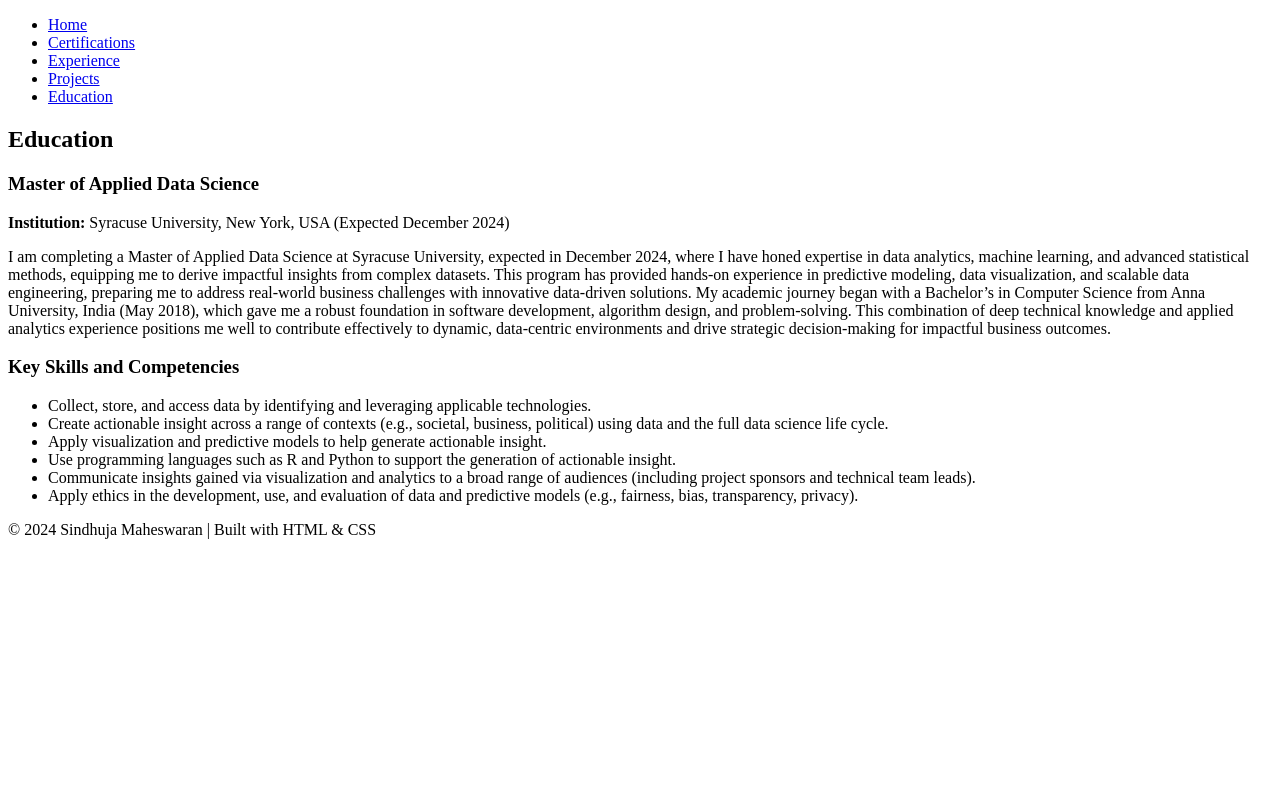
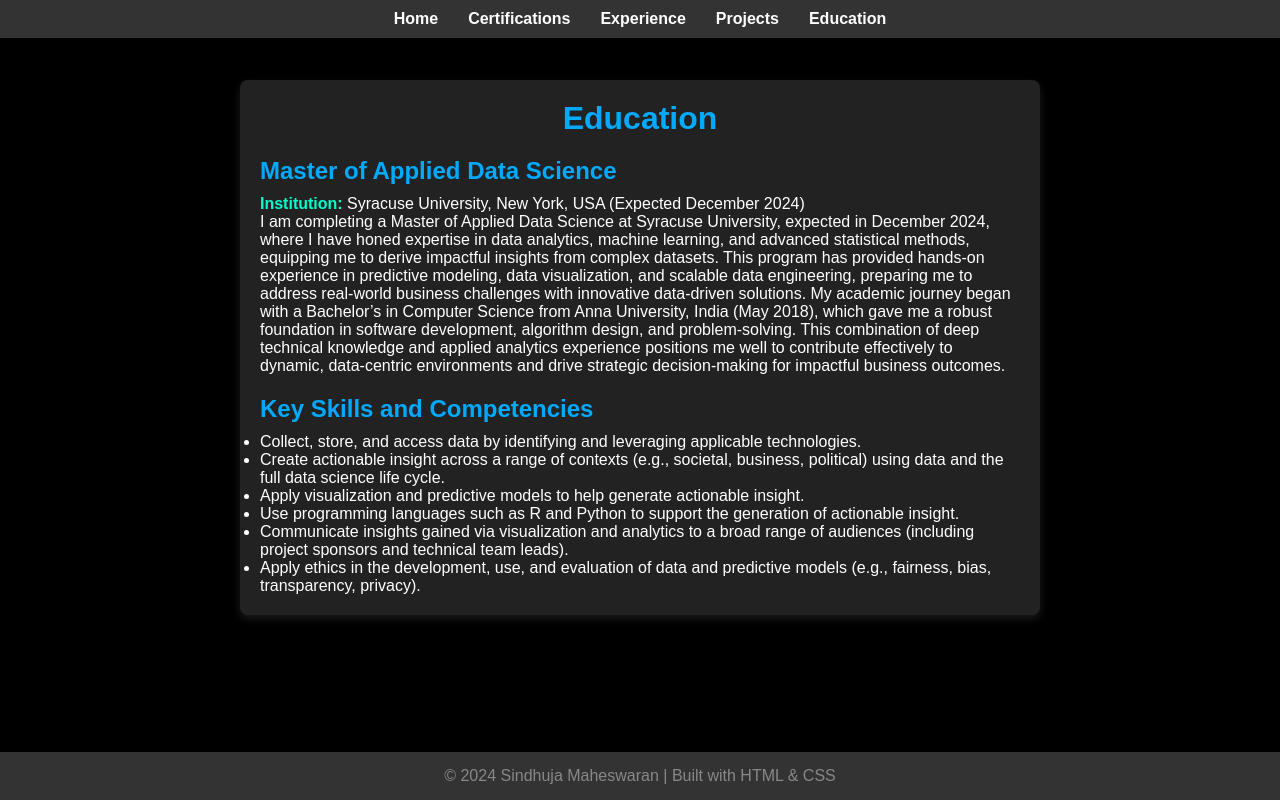
Before and after one commit to SindhujaMaheswaran/Sindhuja-Maheswaran.github.io, a plain HTML site: page experience.html in a window 1280 px wide. Drawn offline with Linux system fonts and the light colour scheme.

Commit message:
Update style.css

```diff
--- a/style.css
+++ b/style.css
@@ -1,53 +1,122 @@
-<!DOCTYPE html>
-<html lang="en">
-<head>
-    <meta charset="UTF-8">
-    <meta name="viewport" content="width=device-width, initial-scale=1.0">
-    <title>Education - Sindhuja Maheswaran</title>
-    <link rel="stylesheet" href="style.css">
-</head>
-<body>
+/* Reset styling */
+* {
+    margin: 0;
+    padding: 0;
+    box-sizing: border-box;
+}
 
-    <!-- Header with Navigation Links -->
-    <header class="navbar">
-        <ul>
-            <li><a href="index.html">Home</a></li>
-            <li><a href="certifications.html">Certifications</a></li>
-            <li><a href="experience.html">Experience</a></li>
-            <li><a href="projects.html">Projects</a></li>
-            <li><a href="skills.html">Education</a></li>
-        </ul>
-    </header>
+/* Global body styling */
+body {
+    font-family: Arial, sans-serif;
+    background-color: #000; /* Black background */
+    color: #fff; /* White text */
+    display: flex;
+    flex-direction: column;
+    align-items: center;
+    min-height: 100vh;
+}
 
-    <!-- Main Content -->
-    <main class="main-content">
-        <h2>Education</h2>
-        <section class="education">
-            <h3>Master of Applied Data Science</h3>
-            <p><strong>Institution:</strong> Syracuse University, New York, USA (Expected December 2024)</p>
-            <p class="description">
-                I am completing a Master of Applied Data Science at Syracuse University, expected in December 2024,
-                where I have honed expertise in data analytics, machine learning, and advanced statistical methods,
-                equipping me to derive impactful insights from complex datasets. This program has provided hands-on
-                experience in predictive modeling, data visualization, and scalable data engineering, preparing me to
-                address real-world business challenges with innovative data-driven solutions. My academic journey began
-                with a Bachelor’s in Computer Science from Anna University, India (May 2018), which gave me a robust
-                foundation in software development, algorithm design, and problem-solving. This combination of deep
-                technical knowledge and applied analytics experience positions me well to contribute effectively to
-                dynamic, data-centric environments and drive strategic decision-making for impactful business outcomes.
-            </p>
+/* Navbar styling */
+.navbar {
+    width: 100%;
+    background-color: #333;
+    padding: 10px 0;
+    text-align: center;
+    position: fixed;
+    top: 0;
+    z-index: 1000;
+}
 
-            <h3>Key Skills and Competencies</h3>
-            <ul class="skills-list">
-                <li>Collect, store, and access data by identifying and leveraging applicable technologies.</li>
-                <li>Create actionable insight across a range of contexts (e.g., societal, business, political) using data and the full data science life cycle.</li>
-                <li>Apply visualization and predictive models to help generate actionable insight.</li>
-                <li>Use programming languages such as R and Python to support the generation of actionable insight.</li>
-                <li>Communicate insights gained via visualization and analytics to a broad range of audiences (including project sponsors and technical team leads).</li>
-                <li>Apply ethics in the development, use, and evaluation of data and predictive models (e.g., fairness, bias, transparency, privacy).</li>
-            </ul>
-        </section>
-    </main>
+.navbar ul {
+    list-style-type: none;
+    display: flex;
+    justify-content: center;
+}
 
-</body>
-</html>
+.navbar ul li {
+    margin: 0 15px;
+}
+
+.navbar ul li a {
+    color: #fff;
+    text-decoration: none;
+    font-weight: bold;
+    transition: color 0.3s;
+}
+
+.navbar ul li a:hover {
+    color: #ddd;
+}
+
+/* Main content styling */
+.main-content {
+    margin-top: 80px; /* Space for navbar */
+    width: 90%;
+    max-width: 800px; /* For readability on larger screens */
+    padding: 20px;
+    background-color: #222; /* Darker content area */
+    color: #fff;
+    border-radius: 8px;
+    box-shadow: 0px 4px 8px rgba(255, 255, 255, 0.1);
+    text-align: left;
+}
+
+/* Section heading styling */
+.main-content h2 {
+    font-size: 2em;
+    color: #00aaff;
+    margin-bottom: 20px;
+    text-align: center;
+}
+
+/* Education title styling */
+.education h3 {
+    color: #00aaff;
+    font-size: 1.5em;
+    margin-bottom: 10px;
+}
+
+/* Institution and date styling */
+.education p strong {
+    color: #00ffcc;
+}
+
+/* Education description styling */
+.education .description {
+    margin-top: 10px;
+    line-height: 1.6;
+    text-align: justify;
+    color: #ccc;
+}
+
+/* Key Skills and Competencies heading */
+.main-content h3 {
+    font-size: 1.5em;
+    color: #00aaff;
+    margin-top: 20px;
+    margin-bottom: 10px;
+}
+
+/* Skills list styling */
+.skills-list {
+    list-style-type: disc;
+    padding-left: 1.5em; /* Indent bullets from left */
+    color: #ccc;
+    line-height: 1.6;
+}
+
+.skills-list li {
+    margin-bottom: 8px;
+}
+
+/* Footer styling */
+.footer {
+    width: 100%;
+    background-color: #333;
+    color: #888;
+    text-align: center;
+    padding: 15px 0;
+    margin-top: 40px;
+    position: fixed;
+    bottom: 0;
+}
```
